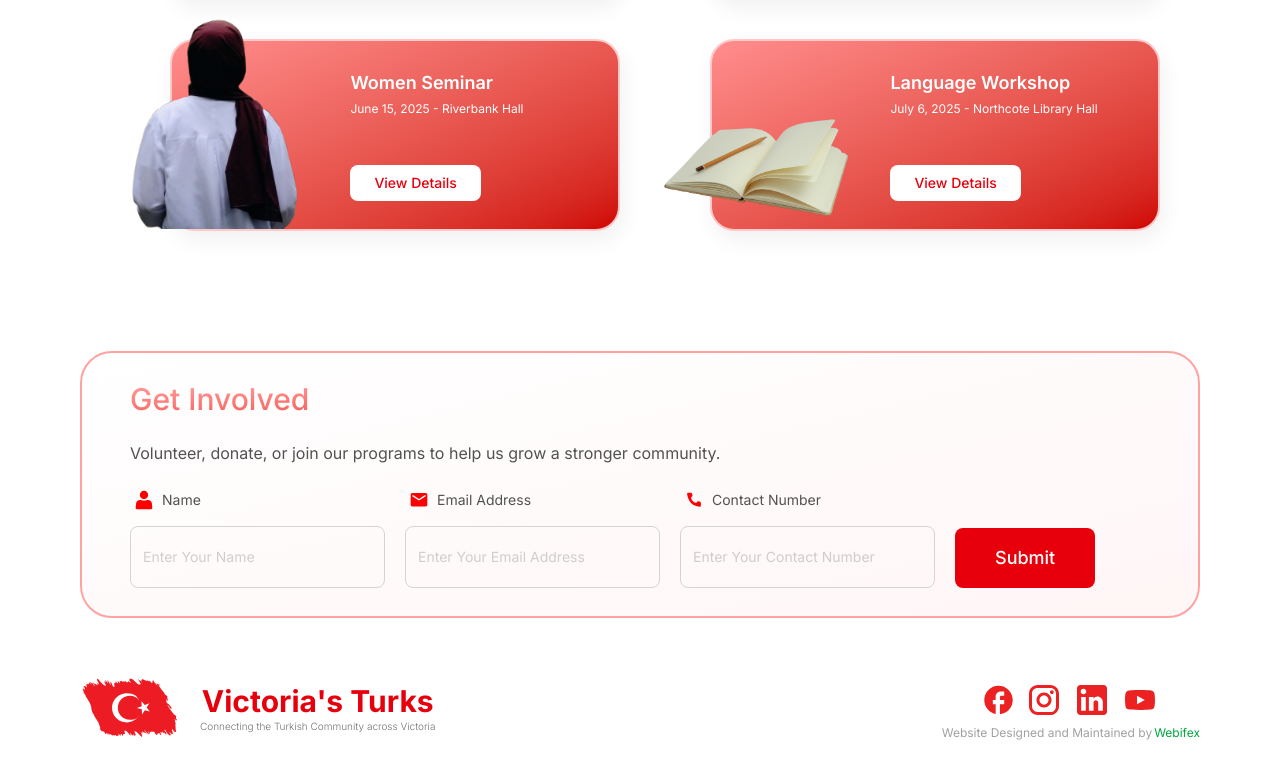
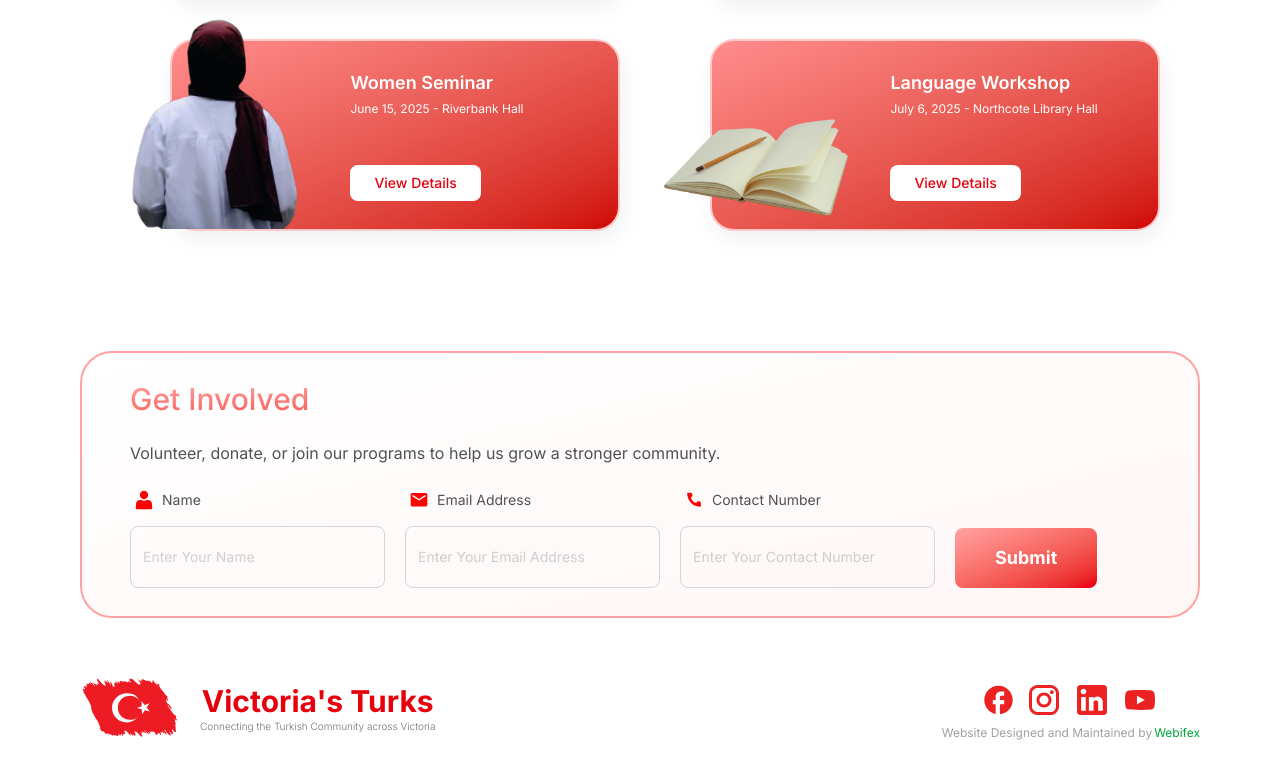
Before and after one commit to Ashal-Syed/Victoria-Turks, a Next.js app: page / in a window 1280 px wide. Shown: the part 2599-3377 px from the top of the page. Built offline with nearby package versions, Linux system fonts and the light colour scheme.

Commit message:
changed form button

```diff
--- a/Components/Sections/Form/Form.tsx
+++ b/Components/Sections/Form/Form.tsx
@@ -15,7 +15,7 @@ const Form = () => {
         <Input src="/images/User.svg" alt="Name" title="Name" placeholder="Enter Your Name" />
         <Input src="/images/Email.svg" alt="Email" title="Email Address" placeholder="Enter Your Email Address" />
         <Input src="/images/Phone.svg" alt="Phone" title="Contact Number" placeholder="Enter Your Contact Number" />
-        <Button text="Submit" variant="solid" size="large" />
+        <Button text="Submit" size="large" />
       </div>
     </section>
   );
```
